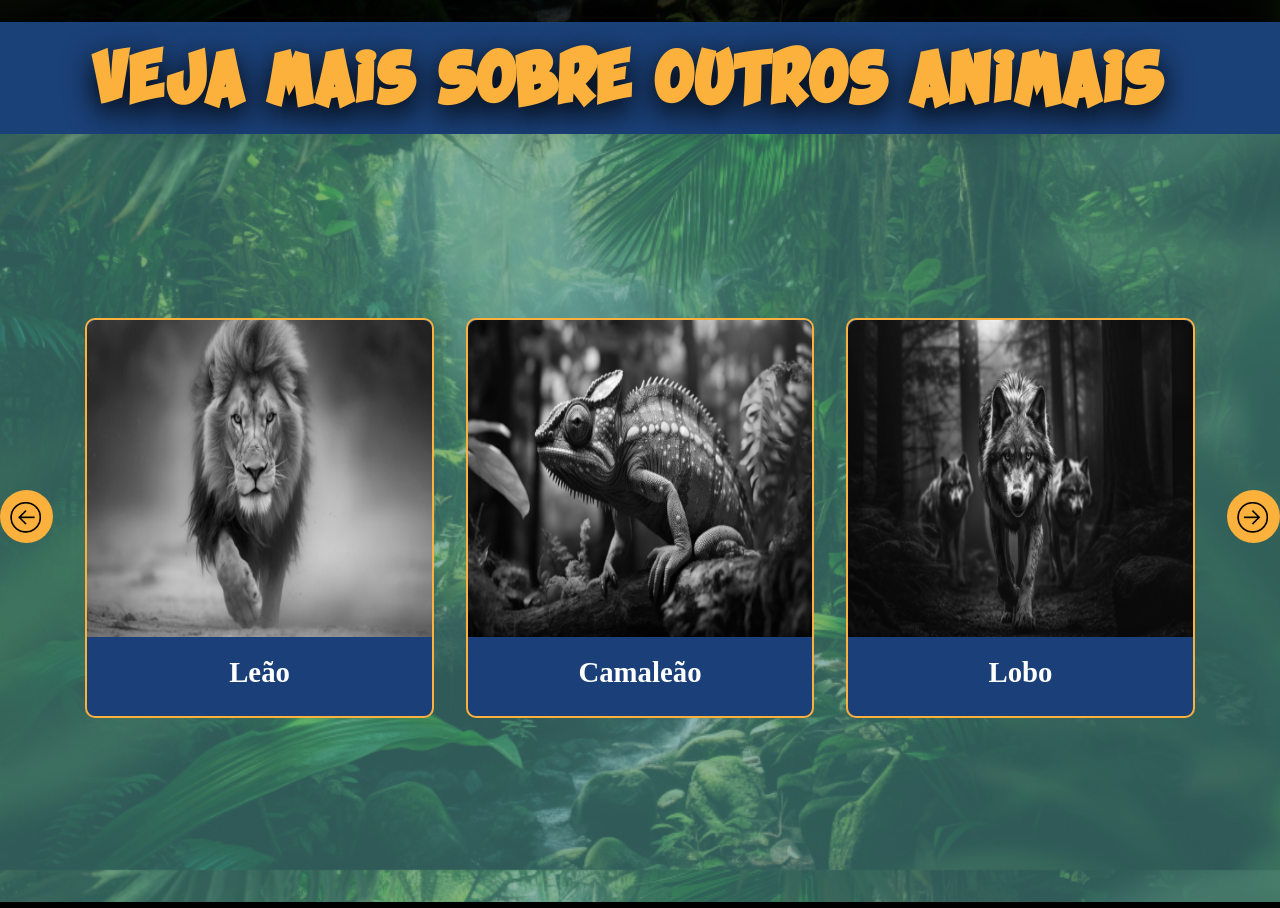
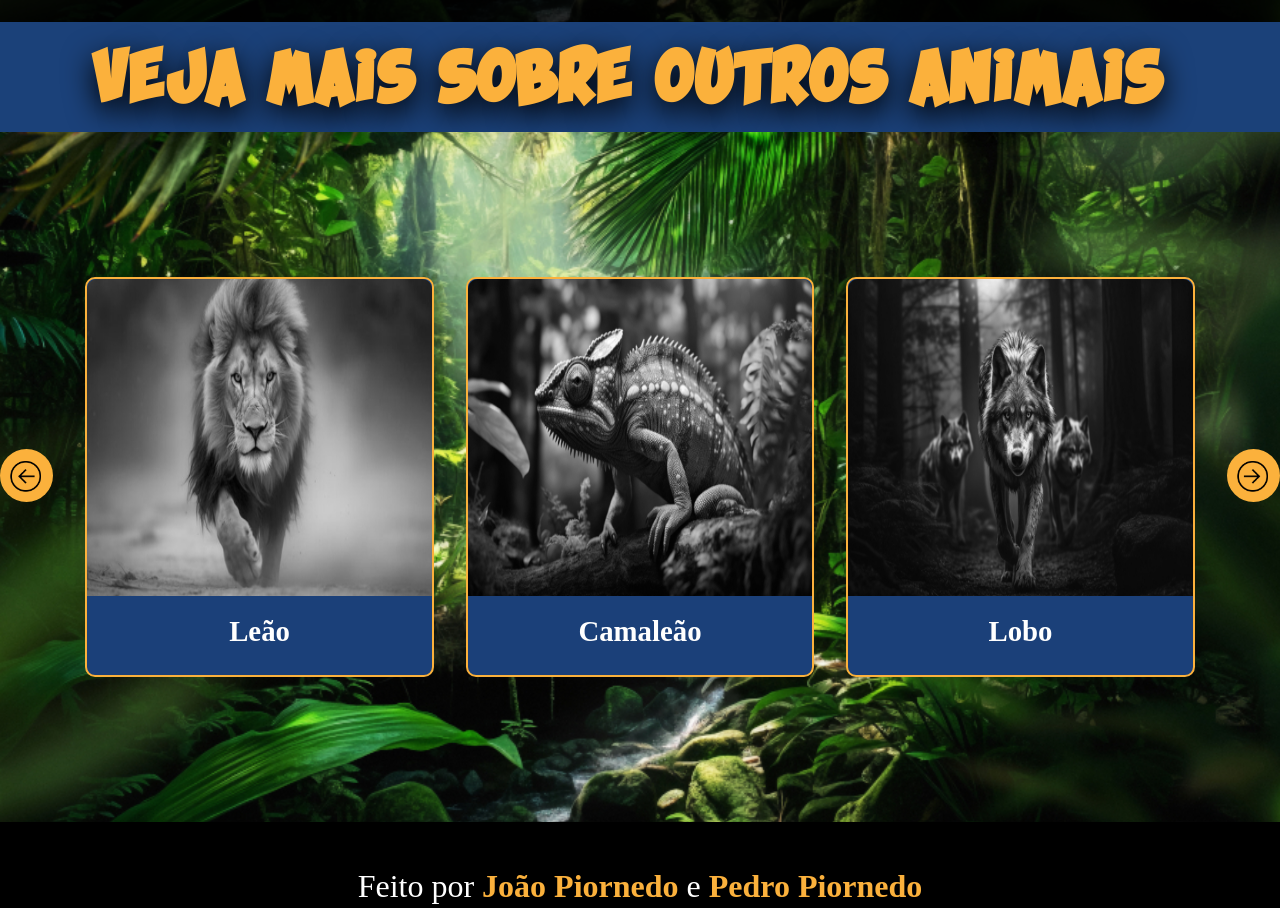
Before and after one commit to Joaopiornedo/Animals, a plain HTML site: page index.html in a window 1280 px wide. Shown: the part 1530-2438 px from the top of the page. Drawn offline with Linux system fonts and the light colour scheme; files whose address does not match are found by name.

Commit message:
Update style.css

```diff
--- a/src/css/style.css
+++ b/src/css/style.css
@@ -300,10 +300,9 @@ hr {
 
 /* Conatainer Cards */
 #container {
-    background-color: #4b8f8c9e;
     display: flex;
     flex-direction: column;
-    height: 55em;
+    height: 50em;
 }
 
 /* Conatainer Cards Bloco 1/ Título */
```
